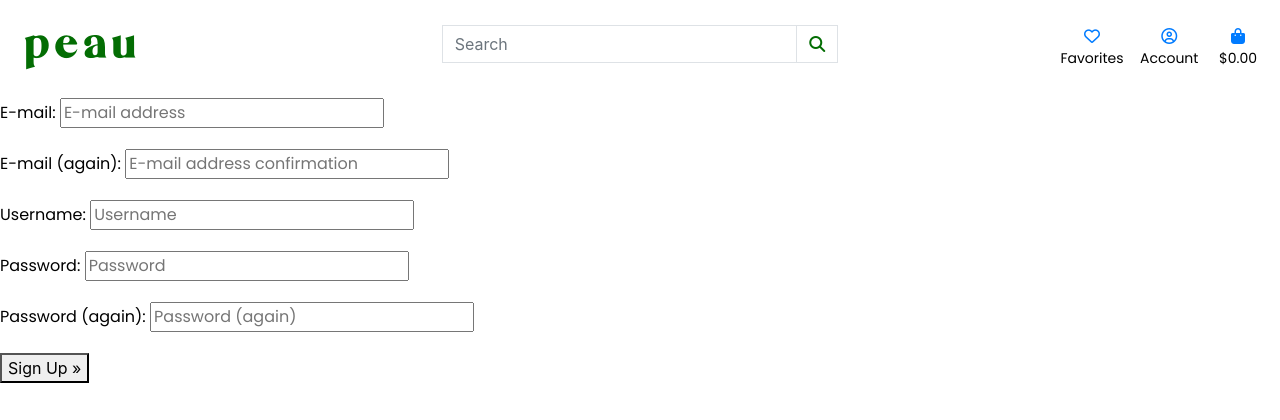
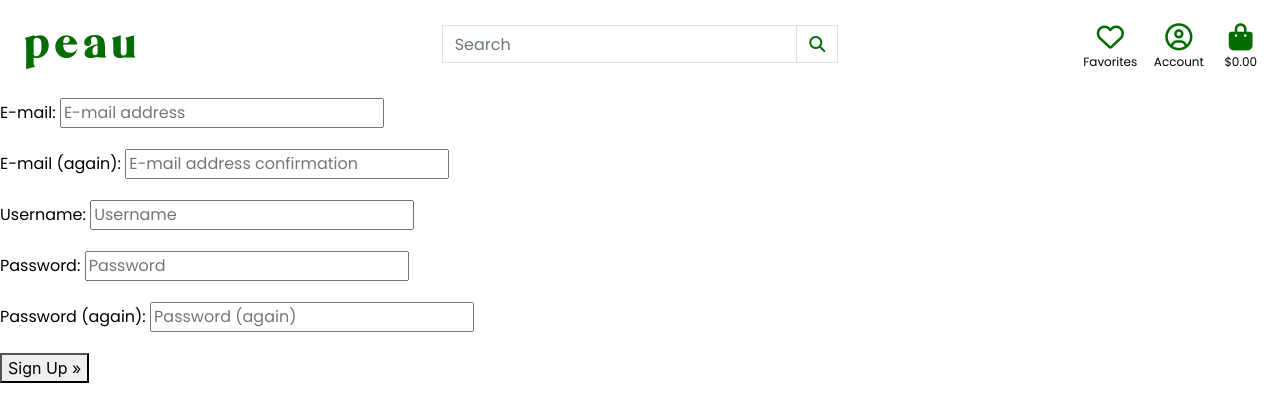
Before and after one commit to Code-Institute-Submissions/peau-beauty-project, a Django app: page /accounts/signup/ in a window 1280 px wide. Shown: the top 420 px of the page. Run offline with Django 3.2, Linux system fonts and the light colour scheme; some libraries are stand-ins or nearby versions.

Commit message:
Style search bar, navigation icons and icon text

```diff
--- a/static/css/base.css
+++ b/static/css/base.css
@@ -43,3 +43,29 @@ p {
     letter-spacing: 5px;
     padding-left: 0.5rem;
 }
+
+.small {
+    font-family: 'Poppins', sans-serif;
+    font-size: 0.75rem;
+}
+
+/* Search bar */
+
+#search-input {
+    position: absolute;
+    will-change: transform;
+    top: 0px;
+    left: 0px;
+    transform: translate3d(0px, 46px, 0px)!important;
+}
+
+.search-bar::placeholder {
+    font-family: 'Poppins', sans-serif;
+}
+
+/* Icons */
+
+.navigation-icons {
+    color: #036d03;
+    font-size: 1.7rem;
+}
```
